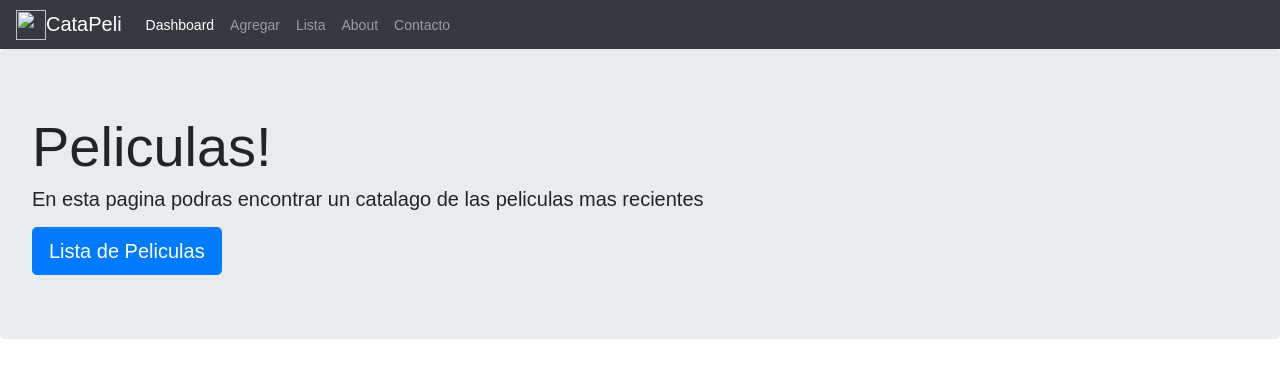
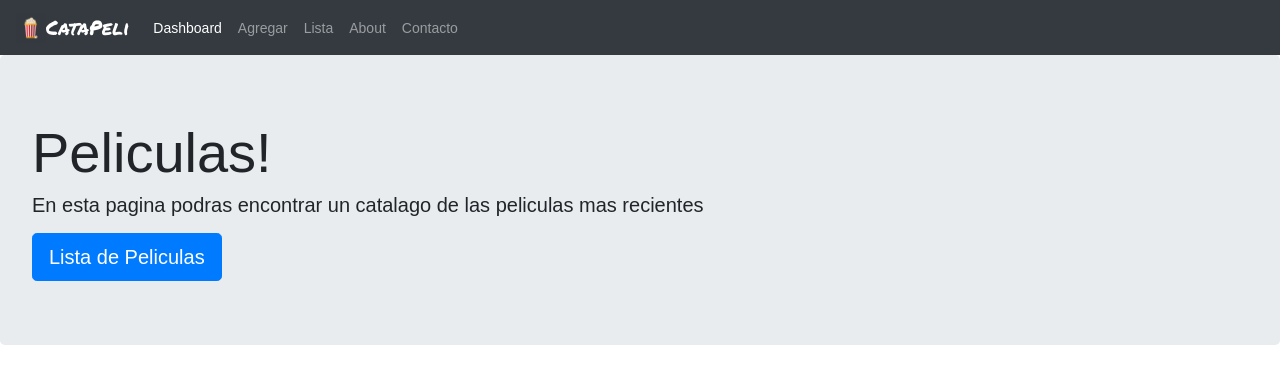
Before and after one commit to lchapoy/catalago-peliculas-html, a plain HTML site: page index.html in a window 1280 px wide. Drawn offline with nearby package versions, Linux system fonts and the light colour scheme.

Commit message:
fix style

```diff
--- a/index.html
+++ b/index.html
@@ -11,11 +11,15 @@
     <link href="https://fonts.googleapis.com/css?family=Permanent+Marker&display=swap" rel="stylesheet">
     <style type="text/css">
         body{ font: 14px sans-serif; }
+        .title{
+            text-align: center;
+            font-family: 'Permanent Marker', cursive;
+        }
     </style>
 </head>
 <body>
     <nav class="navbar navbar-expand navbar-dark bg-dark">
-        <img src="/catapeli/images/popcorn.png" width="30" height="30" >
+        <img src="./images/popcorn.png" width="30" height="30" >
         <a class="navbar-brand title" href="#">CataPeli</a>
         <ul class="navbar-nav">
             <li class="nav-item active"><a class="nav-link" href="./index.html">Dashboard</a></li>
```
